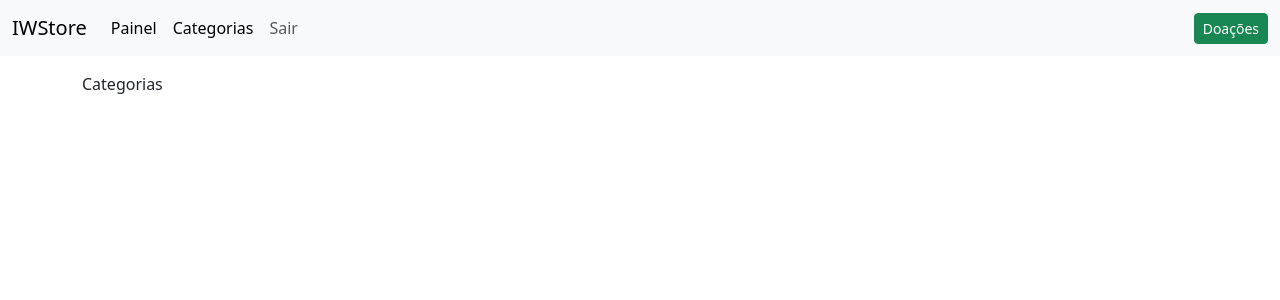
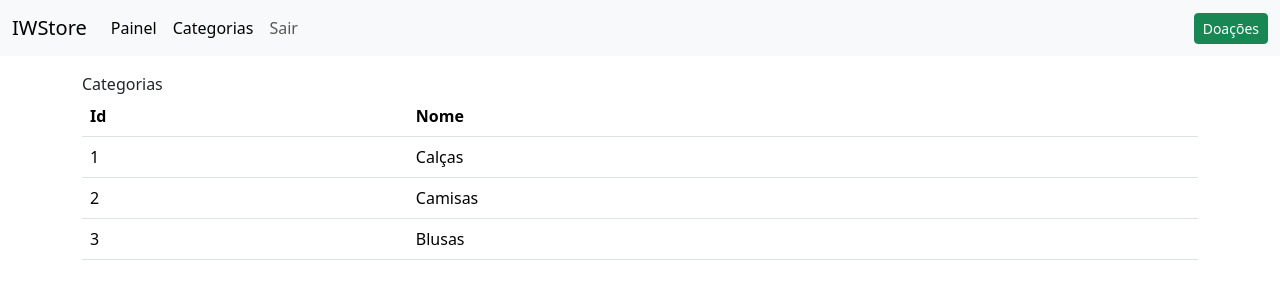
Before and after one commit to marciogferreira/fdev009_frontend, a React (Vite) app: page /categorias in a window 1280 px wide. Shown: the top 300 px of the page. Built offline with nearby package versions, Linux system fonts and the light colour scheme.

Commit message:
Adicionada informações sobre itens na Página Categoria

```diff
--- a/src/pages/Private/Categorias/index.jsx
+++ b/src/pages/Private/Categorias/index.jsx
@@ -4,6 +4,31 @@ function Categorias() {
     return (
         <LayoutDefault>
             Categorias
+            <table className="table">
+                <thead>
+                <tr>
+                    <th>Id</th>
+                    <th>Nome</th>
+                </tr>
+                </thead>
+                <tbody>
+                <tr>
+                    <td>1</td>
+                    <td>Calças</td>
+                </tr>
+                <tr>
+                    <td>2</td>
+                    <td>Camisas</td>
+                </tr>
+                <tr>
+                    <td>3</td>
+                    <td>Blusas</td>
+                </tr>
+                </tbody>
+
+            </table>
+
+
         </LayoutDefault>
     )
 }
```
